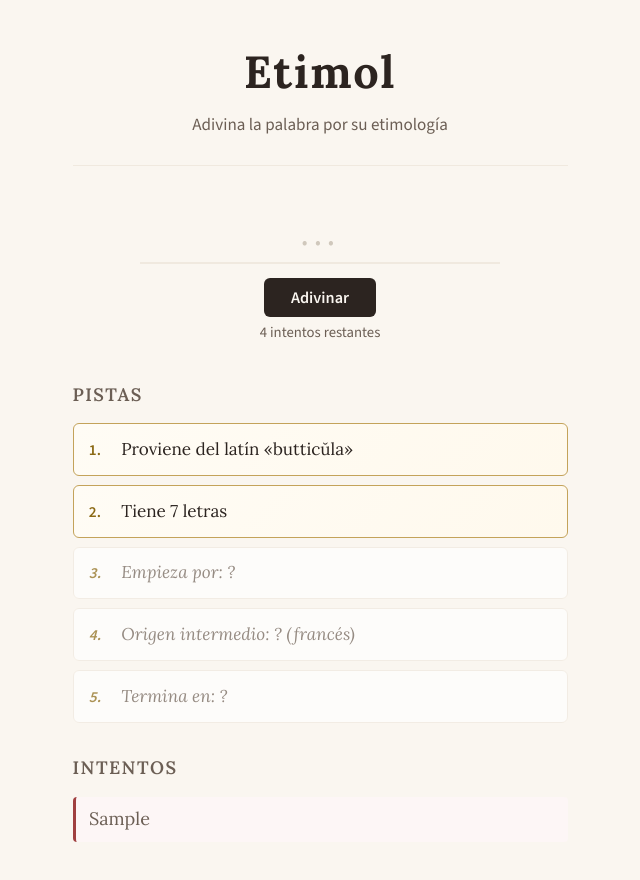
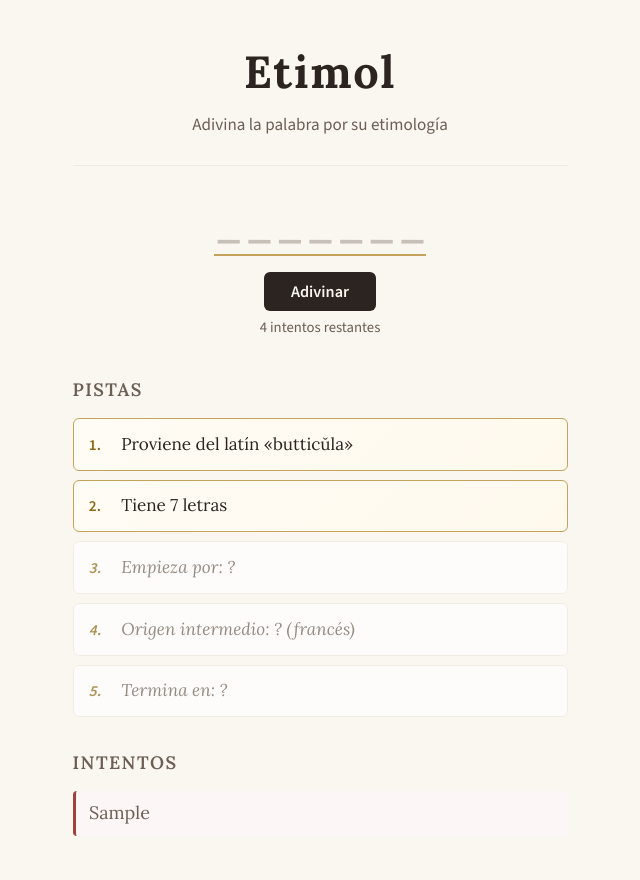
Before and after one commit to felipecalvo/etimol, a React (Vite) app: page / in a window 1280 px wide. Both pictures are taken after typing "Sample" into the empty fields and a click on the button "Adivinar". Shown: the top 880 px of the page, without its empty margins (320-960 px from the left). Built offline with nearby package versions, Linux system fonts and the light colour scheme.

Commit message:
Merge letter clues into input as integrated cells

```diff
--- a/src/App.css
+++ b/src/App.css
@@ -87,6 +87,50 @@ header {
 .word-input-section {
   text-align: center;
   margin-bottom: 2rem;
+}
+
+/* Cell-based word display */
+.word-cells {
+  display: inline-flex;
+  justify-content: center;
+  gap: 0.1rem;
+  cursor: text;
+  position: relative;
+  border-bottom: 2px solid var(--cream-dark);
+  padding-bottom: 0.3rem;
+  margin-bottom: 0.15rem;
+  transition: border-color 0.2s;
+}
+
+.word-cells:focus-within {
+  border-bottom-color: var(--accent-light);
+}
+
+.cell {
+  font-family: var(--serif);
+  font-size: 2rem;
+  font-weight: 700;
+  width: 1.6rem;
+  text-align: center;
+  color: var(--ink);
+  line-height: 1.3;
+}
+
+.cell.fixed {
+  color: var(--accent);
+}
+
+.cell.empty {
+  color: var(--ink-light);
+  opacity: 0.35;
+}
+
+.hidden-input {
+  position: absolute;
+  opacity: 0;
+  width: 0;
+  height: 0;
+  pointer-events: none;
 }
 
 .word-input-form {
--- a/src/App.tsx
+++ b/src/App.tsx
@@ -1,3 +1,4 @@
+import { useRef } from "react";
 import { getTodayWord } from "./data";
 import { useGame } from "./useGame";
 import type { EtymologyStep } from "./types";
@@ -25,15 +26,92 @@ function EtymologyChain({
   );
 }
 
+/**
+ * Build a per-character "template" for the word.
+ * Each position is either a fixed letter (from hints) or null (editable).
+ */
+function buildTemplate(
+  answer: string,
+  revealedTypes: Set<string>
+): (string | null)[] {
+  const len = answer.length;
+  return Array.from(answer).map((ch, i) => {
+    if (i === 0 && revealedTypes.has("starts_with")) return ch;
+    if (i === len - 1 && revealedTypes.has("ends_with")) return ch;
+    return null;
+  });
+}
+
+/**
+ * Merge the user's typed characters into the editable slots of the template.
+ * Returns the full displayed word (fixed + typed), and the editable-only string.
+ */
+function mergeGuessIntoTemplate(
+  template: (string | null)[],
+  typed: string
+): string[] {
+  let ti = 0;
+  return template.map((fixed) => {
+    if (fixed !== null) return fixed;
+    return ti < typed.length ? typed[ti++] : "";
+  });
+}
+
+function fullGuessFromTemplate(
+  template: (string | null)[],
+  typed: string
+): string {
+  let ti = 0;
+  return template
+    .map((fixed) => {
+      if (fixed !== null) return fixed;
+      return ti < typed.length ? typed[ti++] : "";
+    })
+    .join("");
+}
+
 export default function App() {
   const wordData = getTodayWord();
   const { state, setCurrentGuess, submitGuess, maxGuesses } = useGame(wordData);
   const { guesses, currentGuess, revealedHints, status } = state;
   const attemptsLeft = maxGuesses - guesses.length;
+  const hiddenInputRef = useRef<HTMLInputElement>(null);
+
+  const answer = wordData.answer;
+  const revealedTypes = new Set(
+    wordData.hints.slice(0, revealedHints).map((h) => h.type)
+  );
+  const knowLength = revealedTypes.has("letter_count");
+
+  // Template: array of fixed-letter | null per position
+  const template = knowLength ? buildTemplate(answer, revealedTypes) : null;
+  const editableSlots = template
+    ? template.filter((x) => x === null).length
+    : Infinity;
+
+  // The current guess stored in state is the "editable" portion only
+  const displayCells = template
+    ? mergeGuessIntoTemplate(template, currentGuess)
+    : null;
 
   function handleSubmit(e: React.FormEvent) {
     e.preventDefault();
+    if (template) {
+      const full = fullGuessFromTemplate(template, currentGuess);
+      submitGuess(full);
+    } else {
       submitGuess();
+    }
+  }
+
+  function handleTyping(value: string) {
+    // Limit length to editable slots
+    const clamped = value.slice(0, editableSlots);
+    setCurrentGuess(clamped);
+  }
+
+  function focusInput() {
+    hiddenInputRef.current?.focus();
   }
 
   return (
@@ -46,6 +124,34 @@ export default function App() {
       {status === "playing" && (
         <section className="word-input-section">
           <form onSubmit={handleSubmit} className="word-input-form">
+            {template ? (
+              /* Cell-based input: fixed + editable in one row */
+              <div className="word-cells" onClick={focusInput}>
+                {displayCells!.map((ch, i) => {
+                  const isFixed = template[i] !== null;
+                  const isEmpty = ch === "";
+                  return (
+                    <span
+                      key={i}
+                      className={`cell${isFixed ? " fixed" : ""}${isEmpty ? " empty" : ""}`}
+                    >
+                      {isEmpty ? "_" : ch}
+                    </span>
+                  );
+                })}
+                <input
+                  ref={hiddenInputRef}
+                  type="text"
+                  className="hidden-input"
+                  value={currentGuess}
+                  onChange={(e) => handleTyping(e.target.value)}
+                  autoFocus
+                  autoComplete="off"
+                  autoCapitalize="off"
+                />
+              </div>
+            ) : (
+              /* Free-form input before letter count is known */
               <input
                 type="text"
                 className="word-input"
@@ -56,6 +162,7 @@ export default function App() {
                 autoComplete="off"
                 autoCapitalize="off"
               />
+            )}
             <button type="submit" className="guess-button">
               Adivinar
             </button>
--- a/src/useGame.ts
+++ b/src/useGame.ts
@@ -27,10 +27,10 @@ export function useGame(wordData: WordData) {
     });
   }, []);
 
-  const submitGuess = useCallback(() => {
+  const submitGuess = useCallback((fullGuessOverride?: string) => {
     setState((prev) => {
       if (prev.status !== "playing") return prev;
-      const guess = prev.currentGuess.trim();
+      const guess = (fullGuessOverride ?? prev.currentGuess).trim();
       if (guess.length === 0) return prev;
 
       const isCorrect = normalize(guess) === normalize(prev.wordData.answer);
```
Lines whose indentation alone changed are shown as unchanged.
